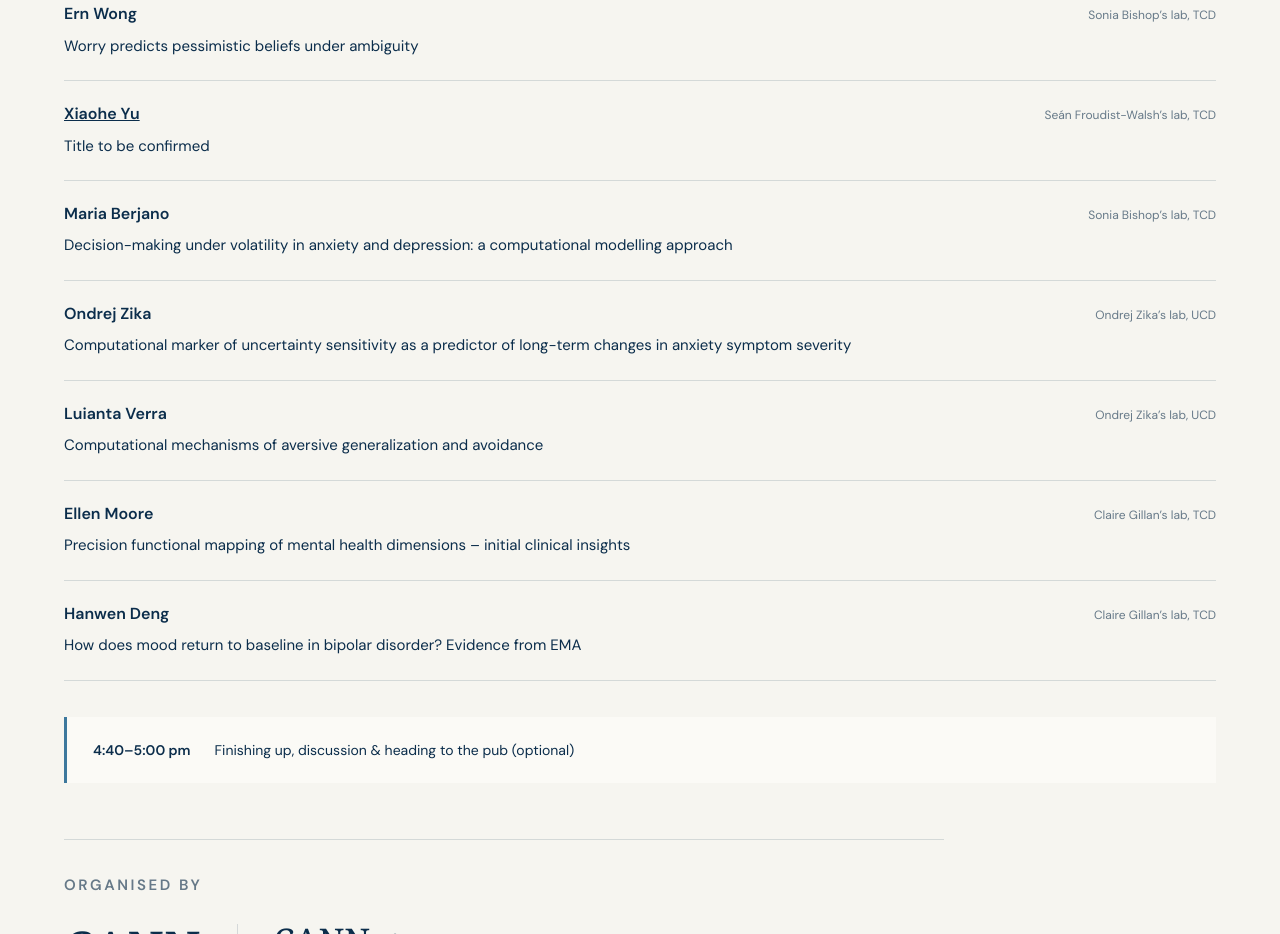
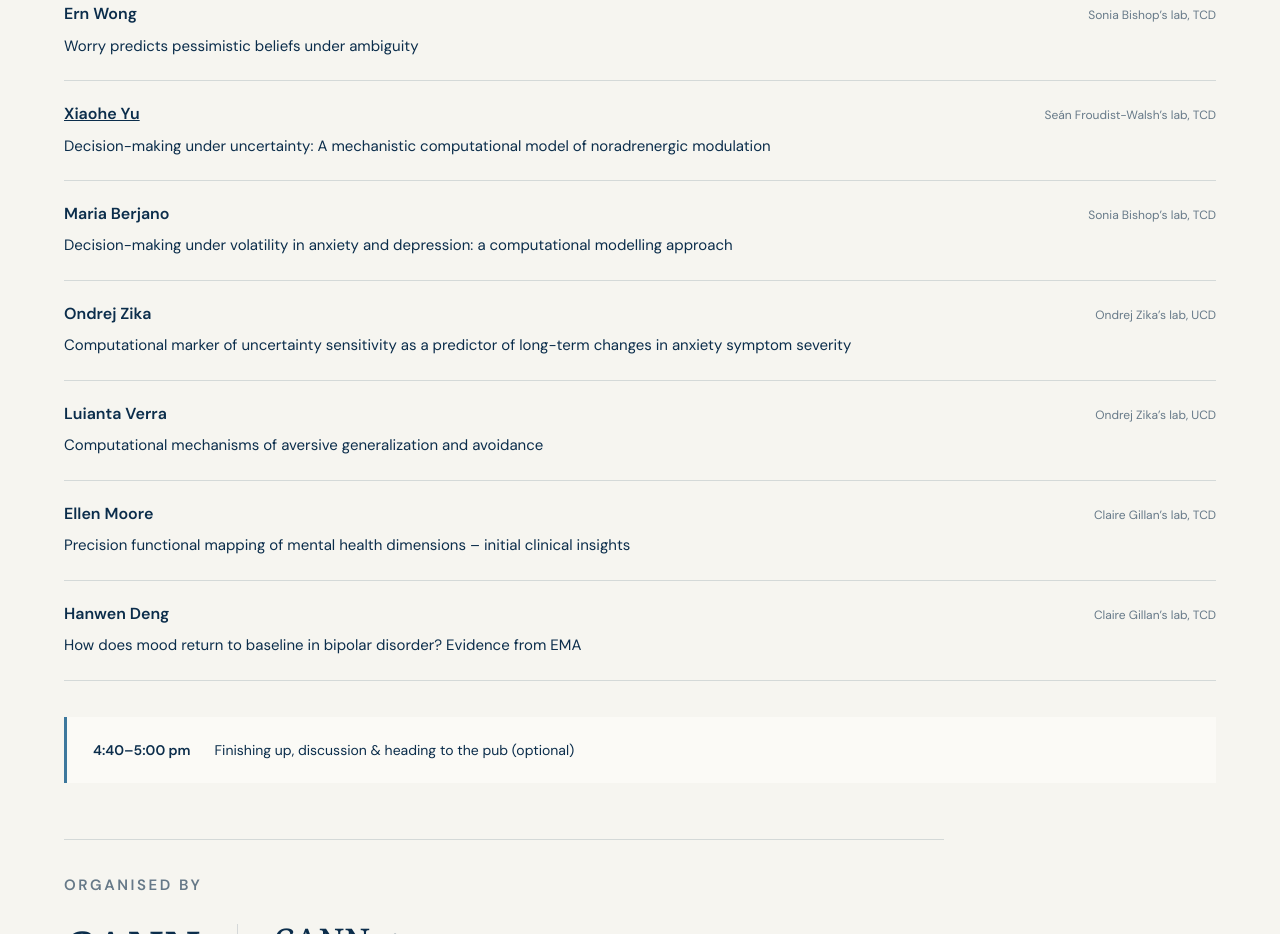
Before and after one commit to CANNgroup/cann-website, a plain HTML site: page site/ddm.html in a window 1280 px wide. Shown: the part 4316-5250 px from the top of the page. Drawn offline with Linux system fonts and the light colour scheme; a web font is replaced by a local one.

Commit message:
Update Xiaohe Yu’s DDM talk title

```diff
--- a/site/ddm.html
+++ b/site/ddm.html
@@ -44,7 +44,7 @@
 <li><div class="ddm-speaker"><strong>John Butler</strong><span>John Butler’s lab, TU Dublin</span></div><p>Modelling audio-visual reaction time with recurrent mean-field networks</p></li>
 <li><div class="ddm-speaker"><strong>Julia Senfft</strong><span>Ondrej Zika’s lab, UCD</span></div><p>The world we expect: how structural priors shape learning under uncertainty in the anxious mind</p></li>
 <li><div class="ddm-speaker"><strong>Ern Wong</strong><span>Sonia Bishop’s lab, TCD</span></div><p>Worry predicts pessimistic beliefs under ambiguity</p></li>
-<li><div class="ddm-speaker"><strong><a href="people/xiaohe-yu.html">Xiaohe Yu</a></strong><span>Seán Froudist-Walsh’s lab, TCD</span></div><p>Title to be confirmed</p></li>
+<li><div class="ddm-speaker"><strong><a href="people/xiaohe-yu.html">Xiaohe Yu</a></strong><span>Seán Froudist-Walsh’s lab, TCD</span></div><p>Decision-making under uncertainty: A mechanistic computational model of noradrenergic modulation</p></li>
 <li><div class="ddm-speaker"><strong>Maria Berjano</strong><span>Sonia Bishop’s lab, TCD</span></div><p>Decision-making under volatility in anxiety and depression: a computational modelling approach</p></li>
 <li><div class="ddm-speaker"><strong>Ondrej Zika</strong><span>Ondrej Zika’s lab, UCD</span></div><p>Computational marker of uncertainty sensitivity as a predictor of long-term changes in anxiety symptom severity</p></li>
 <li><div class="ddm-speaker"><strong>Luianta Verra</strong><span>Ondrej Zika’s lab, UCD</span></div><p>Computational mechanisms of aversive generalization and avoidance</p></li>
```
